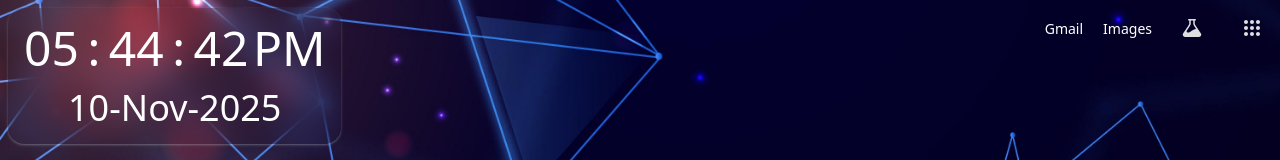
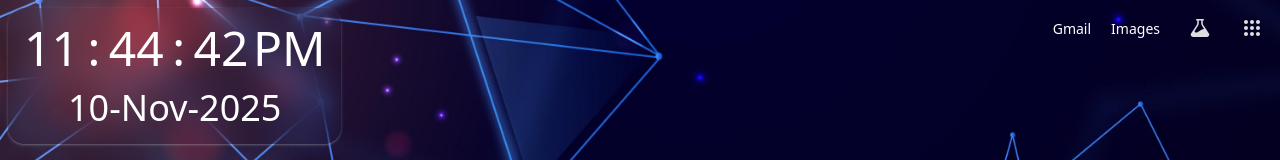
Before and after one commit to kazimorwan498/Chrome-Home-Page, a React (Vite) app: page / in a window 1280 px wide. Shown: the top 160 px of the page. Built offline with nearby package versions, Linux system fonts and the light colour scheme.

Commit message:
Optimize CurrentTime,jsx file

```diff
--- a/src/components/CurrentTime.jsx
+++ b/src/components/CurrentTime.jsx
@@ -12,24 +12,40 @@ const CurrentTime = () => {
       clearInterval(timeInter);
     };
   }, []);
+  let hours, minutes, seconds, days, months, years, ampm;
 
-  let hours = dateTime.toLocaleTimeString("en-US", { hour: "2-digit", hour12: true }).split(" ")[0];
-  let minutes = dateTime.toLocaleTimeString("en-US", { minute: "2-digit" });
-  let seconds = dateTime.toLocaleTimeString("en-US", { second: "2-digit" });
-  const ampm = dateTime.toLocaleTimeString("en-US", { hour: "2-digit", hour12: true }).split(" ")[1];
-  let days = dateTime.toLocaleDateString("en-US", { day: "numeric" });
-  let months = dateTime.toLocaleDateString("en-US", { month: "short" });
-  let years = dateTime.toLocaleDateString("en-US", { year: "numeric" });
+  // Use a single Intl.DateTimeFormat and formatToParts to avoid multiple toLocale* calls
+  const dtf = new Intl.DateTimeFormat("en-US", {
+    hour: "2-digit",
+    minute: "2-digit",
+    second: "2-digit",
+    hour12: true,
+    day: "2-digit",
+    month: "short",
+    year: "numeric",
+    timeZone: "Asia/Dhaka",
+  });
 
-  if (minutes < 10) {
-    minutes = `0${minutes}`;
-  }
-  if (seconds < 10) {
-    seconds = `0${seconds}`;
-  }
-  if (days < 10) {
-    days = `0${days}`;
-  }
+  const parts = dtf.formatToParts(dateTime);
+  const partMap = Object.fromEntries(parts.map((p) => [p.type, p.value]));
+
+  hours = partMap.hour ?? "";
+  minutes = partMap.minute ?? "";
+  seconds = partMap.second ?? "";
+  ampm = partMap.dayPeriod ?? "";
+  days = partMap.day ?? "";
+  months = partMap.month ?? "";
+  years = partMap.year ?? "";
+
+  // if (minutes < 10) {
+  //   minutes = `0${minutes}`;
+  // }
+  // if (seconds < 10) {
+  //   seconds = `0${seconds}`;
+  // }
+  // if (days < 10) {
+  //   days = `0${days}`;
+  // }
 
   return (
     <section className="text-center inline-flex flex-col items-center gap-4 backdrop-blur-lg p-4 rounded-2xl shadow shadow-gray-300/30 select-none">
--- a/src/components/Header.jsx
+++ b/src/components/Header.jsx
@@ -7,14 +7,20 @@ const Header = () => {
     <header className="text-white flex justify-between items-start p-2 ">
       <CurrentTime />
       <div className="flex items-center justify-center gap-5">
-        <a className="text-[14px]" href="https://mail.google.com/mail/?tab=rm&ogbl">Gmail</a>
-        <a className="text-[14px]" href="https://www.google.com/imghp?hl=en&tab=ri&ogbl">Images</a>
-        <a href="https://labs.google.com/search?source=ntp" className="size-10 hover:bg-[#e8eaed14] grid place-items-center rounded-full transition-all">
-          <GLabsIcon className="fill-white/87" />
+        <a className="text-[14px]" href="https://mail.google.com/mail/?tab=rm&ogbl">
+          Gmail
         </a>
-        <button className="size-10 hover:bg-[#e8eaed14] grid place-items-center rounded-full transition-all cursor-pointer">
-          <MenuIcon className="fill-white/87" />
-        </button>
+        <a className="text-[14px]" href="https://www.google.com/imghp?hl=en&tab=ri&ogbl">
+          Images
+        </a>
+        <div className="flex gap-3">
+          <a href="https://labs.google.com/search?source=ntp" className="size-10 hover:bg-[#e8eaed14] grid place-items-center rounded-full transition-all">
+            <GLabsIcon className="fill-white/87" />
+          </a>
+          <button className="size-10 hover:bg-[#e8eaed14] grid place-items-center rounded-full transition-all cursor-pointer">
+            <MenuIcon className="fill-white/87" />
+          </button>
+        </div>
       </div>
     </header>
   );
```
